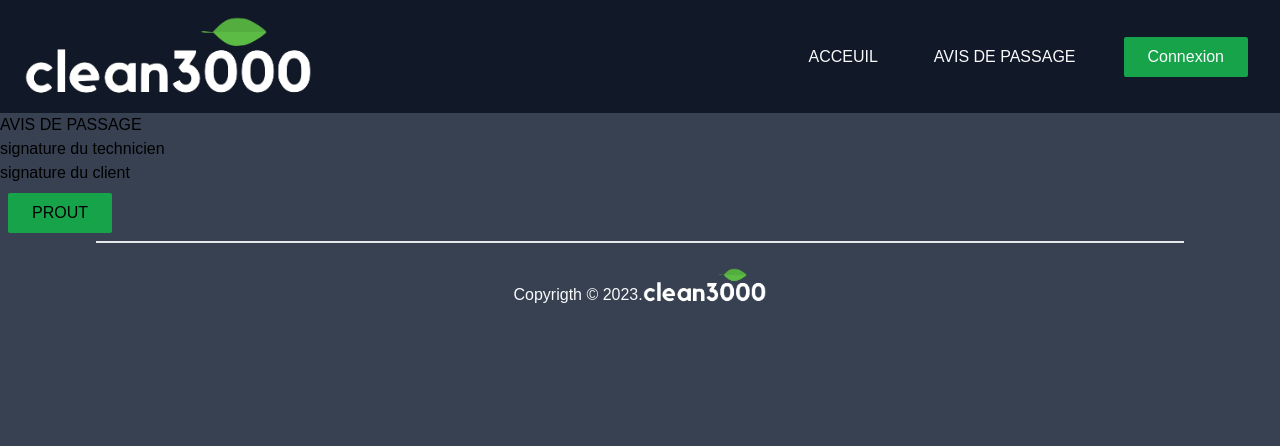
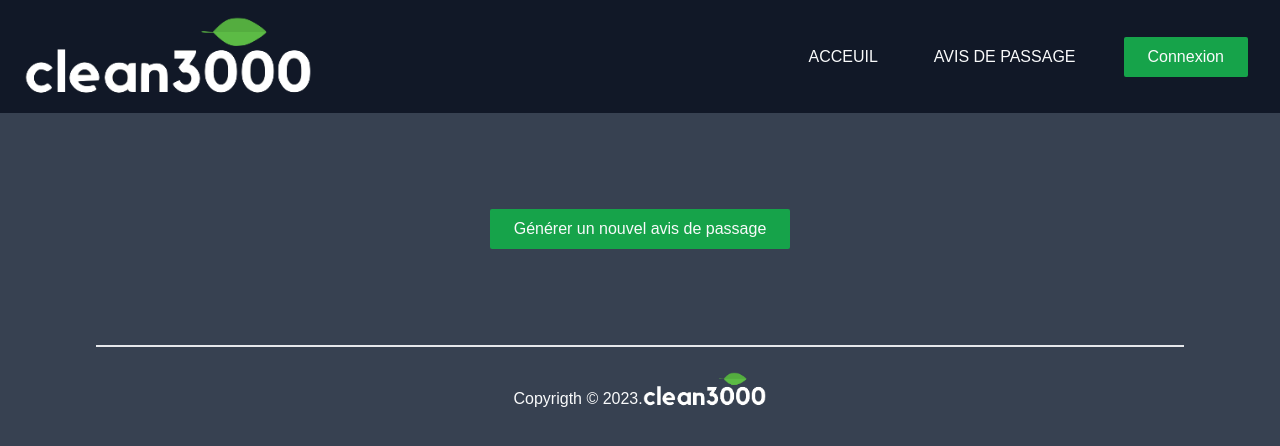
Before and after one commit to DuviM/Clean3000, a Vue app: page /avis in a window 1280 px wide. Shown: the top 446 px of the page. Built offline with nearby package versions, Linux system fonts and the light colour scheme.

Commit message:
Avis de passage

```diff
--- a/src/components/AppAvisPassage.vue
+++ b/src/components/AppAvisPassage.vue
@@ -3,23 +3,28 @@
 import { useInterventionStore } from '../store/Intervention';
 
 const interventionStore = useInterventionStore();
-
-const {choix, nomClient, date, observations, signatureTechnicien, signatureClient} = interventionStore;
+const intervention = interventionStore.intervention;
 
 </script>
 
 <template>
   <div>
-    <h1>AVIS DE PASSAGE</h1>
-    <div>
-      <p>{{ choix }}</p>
-      <p>{{ nomClient }}</p>
-      <p>{{ date }}</p>
-      <p>{{ observations }}</p>
-      <p>signature du technicien</p>
-      <img v-if="signatureTechnicien" :src="signatureTechnicien" alt="signature technicien">
-      <p>signature du client</p>
-      <img v-if="signatureClient" :src="signatureClient" alt="signature client">
+    <h1 class="text-bold text-3xl text-gray-50 text-center my-10">AVIS DE PASSAGE</h1>
+    <div class="border rounded-md mx-2 md:mx-24 my-6 pb-8">
+      <div  class="flex flex-col md:flex-row items-center justify-evenly mt-6">
+        <p class="bg-gray-500 text-gray-50 rounded w-72 p-2 mt-2 md:mt-0 text-center">{{ intervention.choix }}</p>
+        <p class="bg-gray-500 text-gray-50 rounded w-72 p-2 mt-2 md:mt-0 text-center">Nom du client : {{ intervention.nomClient }}</p>
+      </div>
+      <div class="flex flex-col md:flex-row items-center justify-evenly mt-6">
+        <p class="bg-gray-500 text-gray-50 rounded w-72 p-2 mt-2 md:mt-0 text-center">{{ intervention.date }}</p>
+        <p class="bg-gray-500 text-gray-50 rounded w-72 p-2 mt-2 md:mt-0 text-center">{{ intervention.observations }}</p>
+      </div>
+      <div class="flex flex-col md:flex-row items-center justify-evenly mt-6">
+        <p>signature du technicien</p>
+        <img v-if="signatureTechnicien" :src="intervention.signatureTechnicien" alt="signature technicien">
+        <p>signature du client</p>
+        <img v-if="signatureClient" :src="intervention.signatureClient" alt="signature client">
+      </div>
     </div>
   </div>
 </template>
--- a/src/components/AppSignaturePad.vue
+++ b/src/components/AppSignaturePad.vue
@@ -46,8 +46,8 @@ import AppButton from './AppButton.vue';
         class="bg-gray-50 rounded"
       />
     </div>
-    <div class="flex flex-row">
-      <div class="flex flex-col md:flex-row">
+    <!-- <div class="flex flex-row"> -->
+      <div class="flex flex-row mt-8">
         <AppButton @click="undo" class="text-xs">Undo</AppButton>
         <AppButton @click="save" class="text-xs">Save</AppButton>
       </div>
@@ -55,6 +55,6 @@ import AppButton from './AppButton.vue';
         <AppButton @click="change" class="text-xs">Change</AppButton>
         <AppButton @click="resume" class="text-xs">Resume</AppButton>
       </div> -->
-    </div>
+    <!-- </div> -->
   </div>
 </template>
--- a/src/store/Intervention.js
+++ b/src/store/Intervention.js
@@ -1,8 +1,7 @@
 import { defineStore } from 'pinia';
 
 export const useInterventionStore = defineStore('intervention', {
-  state : () => {
-    return {
+  state : () => ({
       intervention :{
         choix : '',
         nomClient : '',
@@ -12,19 +11,28 @@ export const useInterventionStore = defineStore('intervention', {
         signatureClient : null,
       }
     }
-  },
-  getters: {
-    isInterventionEmpty: (state) => {
-      return Object.keys(state.intervention).length === 0;
-    }
-  },
+  ),
+  // getters: {
+  //   isInterventionEmpty: (state) => {
+  //     return Object.keys(state.intervention).length === 0;
+  //   }
+  // },
   actions : {
-    submitForm () {
-      const intervention = this.intervention;
-      console.log(intervention);
+
+    updateIntervention(data) {
+      this.intervention = data;
     },
+    // submitForm (intervention) {
+    //   this.intervention = intervention
+    //   console.log('turlutut');
+    // },
     clearIntervention () {
-      this.intervention = {};
+      this.intervention.choix = '';
+      this.intervention.nomClient = '';
+      this.intervention.date = '';
+      this.intervention.observations = '';
+      this.intervention.signatureTechnicien = null;
+      this.intervention.signatureClient = null;
     },
   }
 });
--- a/src/views/Avis.vue
+++ b/src/views/Avis.vue
@@ -7,42 +7,45 @@ import AppSignaturePad from '../components/AppSignaturePad.vue';
 import AppAvisPassage from '../components/AppAvisPassage.vue';
 
 const interventionStore = useInterventionStore();
+const intervention = interventionStore.intervention;
 
 
 const submitForm = () => {
-  interventionStore.submitForm();
+  interventionStore.updateIntervention(intervention);
+
+  const signatureDataTechnicien = ref.signaturePadTechnicien.saveSignature();
+  const signatureDataClient = ref.signaturePadClient.saveSignature();
+
+  intervention.signatureTechnicien = signatureDataTechnicien.data
+  intervention.signatureClient = signatureDataClient.data
+
 }
 
 const showModal = ref(false);
 
-const updateSignatureTechnicien = (signatureData) => {
-    formStore.signaturetechnicien = signatureData;
-  };
+const showAvis = ref(false);
 
-const updateSignatureClient = (signatureData) => {
-    formStore.signatureClient = signatureData;
-  };
+const clearIntervention = interventionStore.clearIntervention;
 
-const isInterventionEmpty = interventionStore.isInterventionEmpty;
-const clearIntervention = interventionStore.clearIntervention;
 </script>
 
 <template>
-  <div class="flex items-center justify-center" v-if="isInterventionEmpty">
-    <AppButton id="show-modal" @click="showModal = true" class="my-24" >
+  <div class="flex items-center justify-center">
+    <AppButton id="show-modal" @click="showModal = true" class="my-24" v-if="!showAvis">
       <span class="text-gray-50">
-        Cénérer un nouvel avis de passage
+        Générer un nouvel avis de passage
       </span>
     </AppButton>
   </div>
-  <div v-if="!isInterventionEmpty">
-    <AppAvisPassage ></AppAvisPassage>
-    <AppButton @click="clearIntervention">PROUT</AppButton>
+  <div>
+    <AppAvisPassage v-if="showAvis"></AppAvisPassage>
+    <AppButton @click="clearIntervention, showAvis = false" v-if="showAvis">ENVOYER UN MAIL</AppButton>
+    <AppButton @click="clearIntervention, showAvis = false" v-if="showAvis">ENREGISTRER</AppButton>
   </div>
   <Teleport to="body">
     <AppModalIntervention :show="showModal" @close="showModal = false">
                   <template #header>
-                    <div class="border rounded-md mx-2 md:mx-24 my-6 pb-8 bg-gray-700">
+                    <div class="border rounded-md mx-2 md:mx-24 my-6 pb-16 bg-gray-700">
                       <form @submit.prevent="submitForm()" action="" method="get">
                         <div class="flex flex-col md:flex-row items-center justify-between mt-6 md:mx-48">
                           <fieldset class="rounded border border-solid border-gray-50 flex flex-col px-6 pb-2">
@@ -50,37 +53,37 @@ const clearIntervention = interventionStore.clearIntervention;
                               client:
                             </legend>
                             <div>
-                              <input type="radio" name="client" id="particulier" v-model="choix" value="particulier">
+                              <input type="radio" name="client" id="particulier" v-model="intervention.choix" value="particulier">
                               <label for="particulier" class="text-gray-50 ml-2">Particulier</label>
                             </div>
                             <div>
-                              <input type="radio" name="client" id="professionnel" v-model="choix" value="professionnel" >
+                              <input type="radio" name="client" id="professionnel" v-model="intervention.choix" value="professionnel" >
                               <label for="professionnel" class="text-gray-50 ml-2">Professionnel</label>
                             </div>
                           </fieldset>
                           <div>
-                            <input type="text" placeholder="Nom du client/Raison sociale" class="bg-gray-500 text-gray-50 rounded w-72 p-2 mt-2 md:mt-0" v-model="nomClient">
+                            <input type="text" placeholder="Nom du client/Raison sociale" class="bg-gray-500 text-gray-50 rounded w-72 p-2 mt-2 md:mt-0" v-model="intervention.nomClient">
                           </div>
                         </div>
                         <div class="flex flex-col md:flex-row items-center justify-between mt-6 md:mx-48">
                           <label for="date" class="text-gray-50 ml-2">Date d'intervention :</label>
-                          <input type="datetime-local" name="date" id="date" class="bg-gray-500 text-gray-50 rounded w-72 p-2 mt-2 md:mt-0" v-model="date">
+                          <input type="datetime-local" name="date" id="date" class="bg-gray-500 text-gray-50 rounded w-72 p-2 mt-2 md:mt-0" v-model="intervention.date">
                         </div>
                         <div class="flex flex-col md:flex-row items-center justify-between mt-6 md:mx-48">
                           <label for="observations" class="text-gray-50 ml-2">Observations :</label>
-                          <textarea name="observations" id="observations" cols="30" rows="5" placeholder="Faites part de vos observations lors de l'intervention" class="bg-gray-500 text-gray-50 rounded px-2 w-72 mt-2 md:mt-0" v-model="observations"></textarea>
+                          <textarea name="observations" id="observations" cols="30" rows="5" placeholder="Faites part de vos observations lors de l'intervention" class="bg-gray-500 text-gray-50 rounded px-2 w-72 mt-2 md:mt-0" v-model="intervention.observations"></textarea>
                         </div>
                         <div class="flex flex-col md:flex-row items-center justify-evenly mt-6">
                           <div class="flex flex-col items-center mt-0 md:mt-6">
                             <label for="signatureTechnicien" class="text-gray-50 ml-2">Signature du technicien :</label>
-                            <AppSignaturePad class="h-[150px] w-72"  @signature="updateSignatureTechnicien"></AppSignaturePad>
+                            <AppSignaturePad class="h-[150px] w-72 bg-gray-50 rounded" id="signatureTechnicien" refs="signaturPadTechnicien" :options="$options" ></AppSignaturePad>
                           </div>
                           <div class="flex flex-col items-center mt-16 md:mt-6 mb-4 md:mb-0">
                             <label for="signatureClient" class="text-gray-50 ml-2">Signature du client :</label>
-                            <AppSignaturePad class="h-[150px] w-72" @signature="updateSignatureClient"></AppSignaturePad>
+                            <AppSignaturePad class="h-[150px] w-72 bg-gray-50 rounded" id="signatureClient" refs="signaturePadClient" :options="$options"></AppSignaturePad>
                           </div>
                           <div>
-                            <AppButton type="submit" class="mt-16 md:mt-8" @click ="submitForm, showModal = false">Valider les informations</AppButton>
+                            <AppButton type="submit" class="mt-16 md:mt-8" @click ="submitForm, showModal = false, showAvis = true">Valider les informations</AppButton>
                           </div>
                         </div>
                       </form>
```
